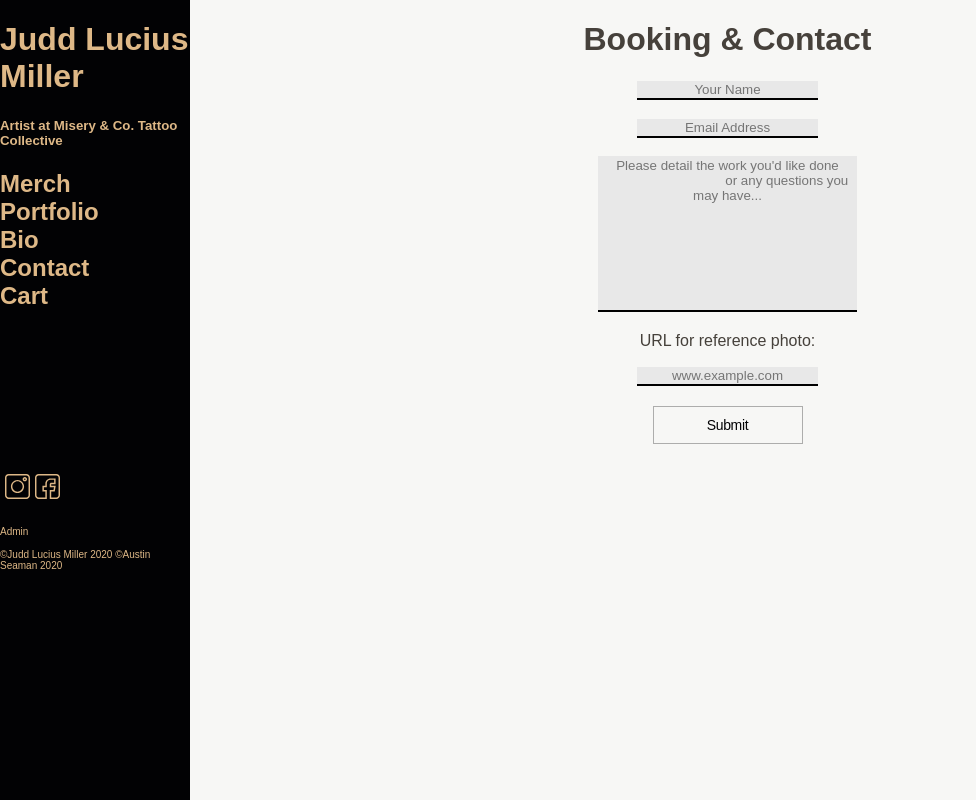
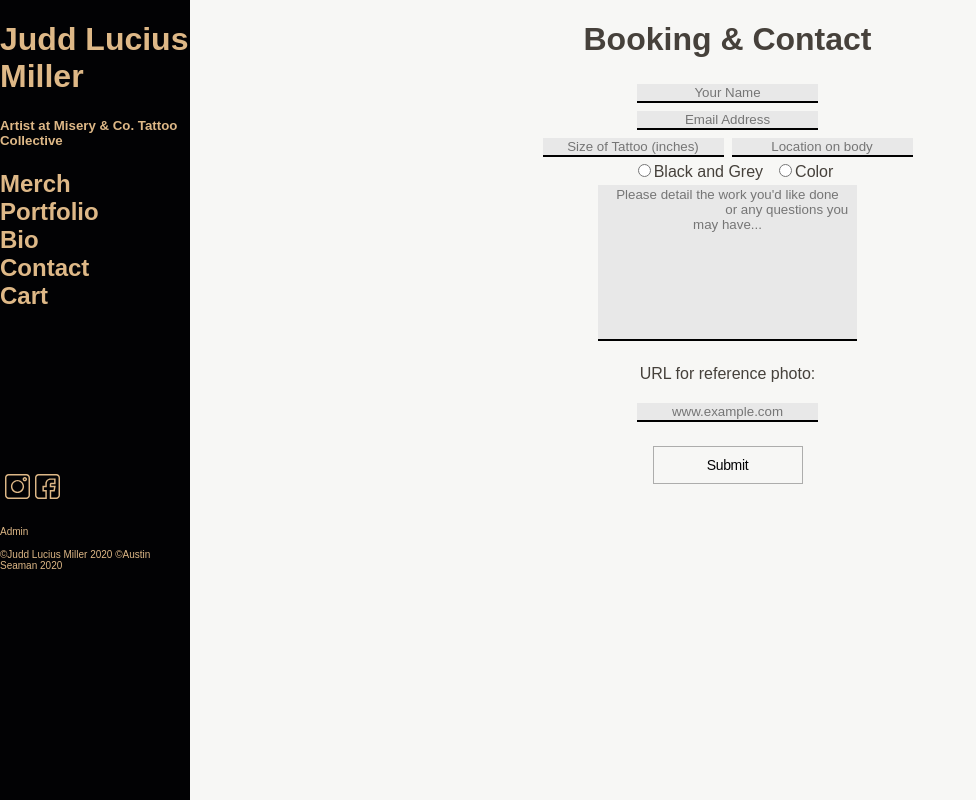
Before and after one commit to austinseaman/JuddMiller, a React (Create React App) app in the folder client/: page /contact in a window 1280 px wide. Shown: the whole page, without its empty margins (0-976 px from the left). Built offline with nearby package versions, Linux system fonts and the light colour scheme; a web font is replaced by a local one.

Commit message:
styling editable bio and forms, after adding some additional options to Contact.js

```diff
--- a/client/src/App.css
+++ b/client/src/App.css
@@ -163,12 +163,17 @@ input[type=email],
 input[type=url],
 input[type=password],
 textarea {
+  margin: 4px;
   font-family: 'Lexend Tera', sans-serif;
   border: 0;
   border-bottom: 2px solid black;
   background-color: #e8e8e8;
   resize: none;
   text-align: center;
+}
+
+input[type=radio] {
+  margin-left: 16px;
 }
 
 .btn {
--- a/client/src/Bio.js
+++ b/client/src/Bio.js
@@ -29,6 +29,13 @@ const Bio = () => {
         alert`Bio successfully updated. :)`
     }
 
+    const taStyles = {
+        fontSize: '20px',
+        width: '800px',
+        height: '400px',
+        overflow: 'hidden'
+    }
+
     return (
         <div className='bio'>
             <h1>About Me</h1>
@@ -41,7 +48,7 @@ const Bio = () => {
                     <>
                         {token ?
                         <div className="editBio">
-                            <textarea value={newBioText} onChange={handleChange} name="about" id="aboutMe" cols="30" rows="10">{bioData[0].bioText}</textarea>
+                            <textarea value={newBioText} onChange={handleChange} name="about" id="aboutMe" style={taStyles}>{bioData[0].bioText}</textarea>
                             <br/>
                             <button className="btn" onClick={handleUpdate}>Save</button>
                         </div>
--- a/client/src/Contact.js
+++ b/client/src/Contact.js
@@ -5,12 +5,21 @@ export default function Contact() {
         <div className='booking'>
             <h1>Booking & Contact</h1>
             <form name="booking-form" className='booking-form'>
-                <input type="text" placeholder="Your Name"/>
-                <br/>
-                <br/>
-                <input type="email" placeholder="Email Address"/>
-                <br/>
-                <br/>
+                <input type="text" placeholder="Your Name" />
+                <br />
+                <input type="email" placeholder="Email Address" />
+                <br />
+                <input type="text" placeholder="Size of Tattoo (inches)" />
+                <input type="text" placeholder="Location on body" />
+                <br />
+                <input type="radio" value="black-n-grey"/>Black and Grey
+                <input type="radio" value="color"/>Color
+                {/* <select name="color" id="">
+                    <option value="none" selected disabled hidden>Select a Color</option>
+                    <option value="">Black and Grey</option>
+                    <option value="">Full Color</option>
+                </select> */}
+                <br />
                 <textarea
                     name="description"
                     id=""
@@ -20,7 +29,7 @@ export default function Contact() {
                                 or any questions you may have...">
                 </textarea>
                 <p>URL for reference photo:</p>
-                <input type="url" placeholder="www.example.com"/>
+                <input type="url" placeholder="www.example.com" />
 
             </form>
             <button className="btn">Submit</button>
```
Also changed, not shown: 1 other file (tests, documents, lock files or other folders).
